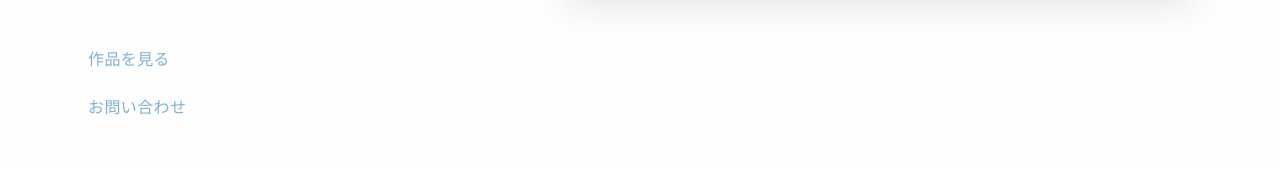
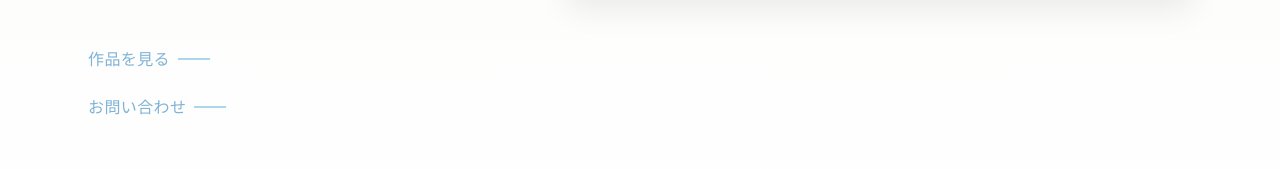
Before and after one commit to ikucha-portfolio/video-creator-portfolio-frontend, a React (Vite) app: page / in a window 1280 px wide. Shown: the part 629-798 px from the top of the page. Built offline with nearby package versions, Linux system fonts and the light colour scheme.

Commit message:
CTAのUI調整

```diff
--- a/src/components/Hero.jsx
+++ b/src/components/Hero.jsx
@@ -39,12 +39,25 @@ export default function Hero() {
           </div>
         </div>
 
-        {/* セクション内のリンク（任意）：左寄せのまま */}
-        <div className="mt-12 flex flex-col gap-6 text-[#7FB3D5] text-base font-medium tracking-wide">
-          <a href="#works" className="hover:text-[#A8D8EA] transition">作品を見る</a>
-          <a href="#contact" className="hover:text-[#A8D8EA] transition">お問い合わせ</a>
-        </div>
-      </div>
+        {/* CTA */}
+<div className="mt-12 flex flex-col gap-6 text-[#7FB3D5] text-base font-medium tracking-wide">
+  {[
+    { label: "作品を見る", href: "#works" },
+    { label: "お問い合わせ", href: "#contact" },
+  ].map((item) => (
+    <a
+      key={item.href}
+      href={item.href}
+      className="group inline-flex items-center gap-2 hover:text-[#A8D8EA] transition no-underline"
+    >
+      {item.label}
+      <span className="w-8 h-0.5 bg-[#A8D8EA] group-hover:w-16 transition-all duration-500"></span>
+    </a>
+  ))}
+</div>
+
+
+    </div>
     </section>
   );
 }
--- a/src/index.css
+++ b/src/index.css
@@ -14,5 +14,7 @@ html, body {
 }
 
 a {
-  @apply text-primary hover:underline transition-colors;
+ @apply text-primary no-underline hover:no-underline transition-colors;
+ /* 下線の代わりに軽いフィードバックを付けたいなら↓ */
+ /* @apply hover:opacity-80; */
 }
```
